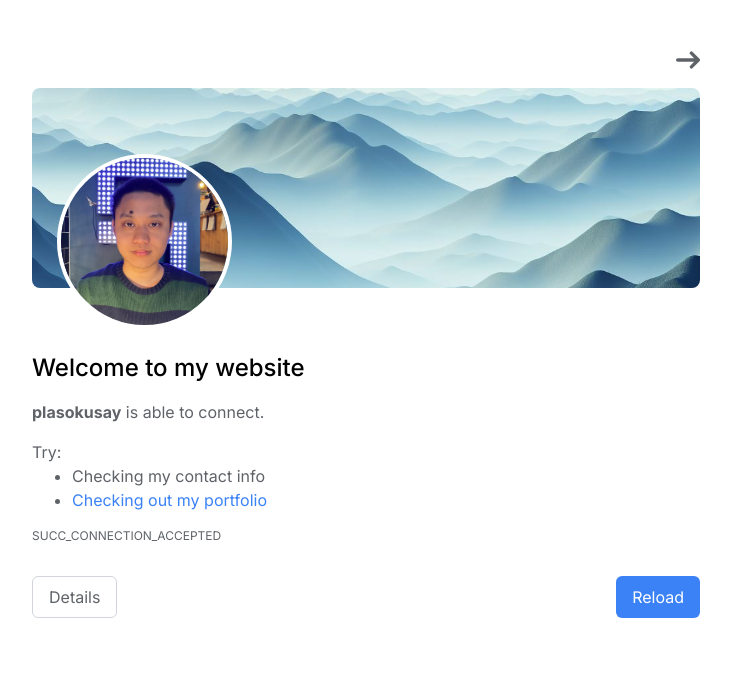
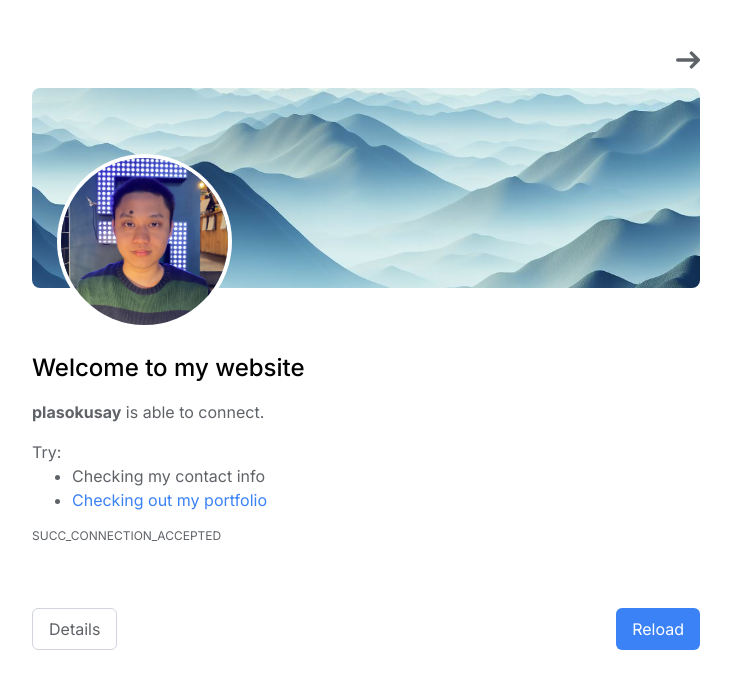
Before and after one commit to ElPlaso/portfolio, a Next.js app: page / in a window 1280 px wide. Shown: the top 688 px of the page, without its empty margins (274-1005 px from the left). Built offline with nearby package versions, Linux system fonts and the light colour scheme.

Commit message:
update padding in welcome component

```diff
--- a/src/components/welcome.tsx
+++ b/src/components/welcome.tsx
@@ -11,8 +11,7 @@ import Banner from "./banner";
 export default function Welcome() {
   return (
     <DetailsProvider>
-      <div className="space-y-8 w-full">
-        <div className="space-y-16">
+      <div className="space-y-16 w-full">
         <AnimationWrapper>
           <Banner />
         </AnimationWrapper>
@@ -39,7 +38,7 @@ export default function Welcome() {
           </div>
           <p className="text-xs">SUCC_CONNECTION_ACCEPTED</p>
         </div>
-        </div>
+        <div className="space-y-8">
           <div
             className={`w-full flex flex-row
             justify-between max-sm:flex-col-reverse
@@ -55,6 +54,7 @@ export default function Welcome() {
           </div>
           <Details />
         </div>
+      </div>
     </DetailsProvider>
   );
 }
```
Lines whose indentation alone changed are shown as unchanged.
